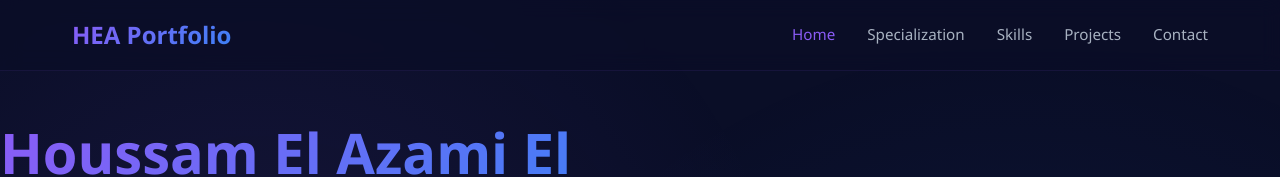
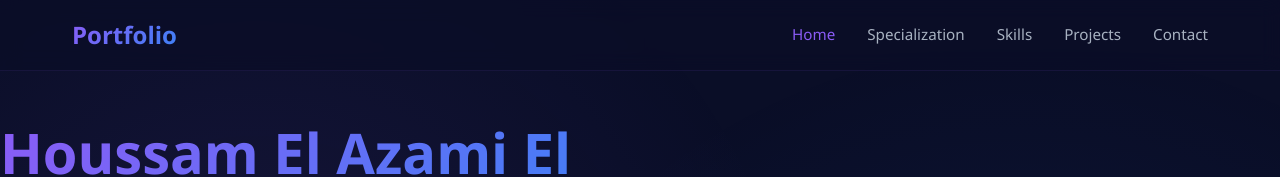
Before and after one commit to HoussamCS/AI_Portfolio, a website: page index.html in a window 1280 px wide. Shown: the top 177 px of the page. Drawn offline with Linux system fonts and the light colour scheme.

Commit message:
Changed website name

```diff
--- a/index.html
+++ b/index.html
@@ -23,7 +23,7 @@
     <!-- Navigation -->
     <nav class="navbar">
         <div class="container">
-            <div class="nav-brand">HEA Portfolio</div>
+            <div class="nav-brand"> Portfolio</div>
             <ul class="nav-menu">
                 <li><a href="#hero">Home</a></li>
                 <li><a href="#specialization">Specialization</a></li>
```
